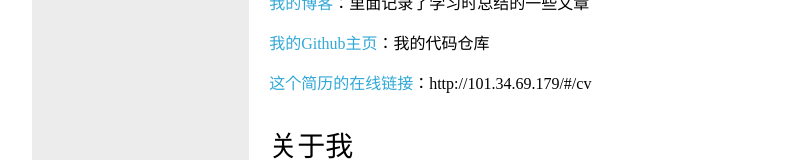
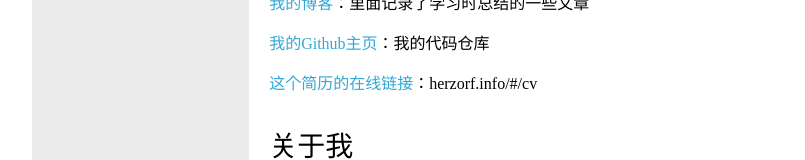
Before and after one commit to herzorf/herzorf, a Vue app: page /#/cv in a window 1280 px wide. Shown: the part 1570-1730 px from the top of the page, without its empty margins (227-1032 px from the left). Built offline with nearby package versions, Linux system fonts and the light colour scheme.

Commit message:
更新简历的预览链接

```diff
--- a/src/pages/cv/components/other-link.vue
+++ b/src/pages/cv/components/other-link.vue
@@ -1,15 +1,19 @@
 <template>
   <section>
     <MainTitle>其他链接</MainTitle>
-        <p><a href="https://www.zhihu.com/people/hezhongfeng/posts">我的博客</a>：里面记录了学习时总结的一些文章</p>
+    <p>
+      <a href="https://www.zhihu.com/people/hezhongfeng/posts">我的博客</a
+      >：里面记录了学习时总结的一些文章
+    </p>
     <p><a href="https://github.com/herzorf">我的Github主页</a>：我的代码仓库</p>
-        <p><a href="http://101.34.69.179/#/cv">这个简历的在线链接</a>：http://101.34.69.179/#/cv</p>
+    <p>
+      <a href="http://101.34.69.179/#/cv">这个简历的在线链接</a
+      >：herzorf.info/#/cv
+    </p>
   </section>
 </template>
 <script setup lang="ts">
-import MainTitle from './main-title.vue';
-
-
+  import MainTitle from "./main-title.vue";
 </script>
 <style lang="scss" scoped>
   section {
```
Lines whose indentation alone changed are shown as unchanged.
